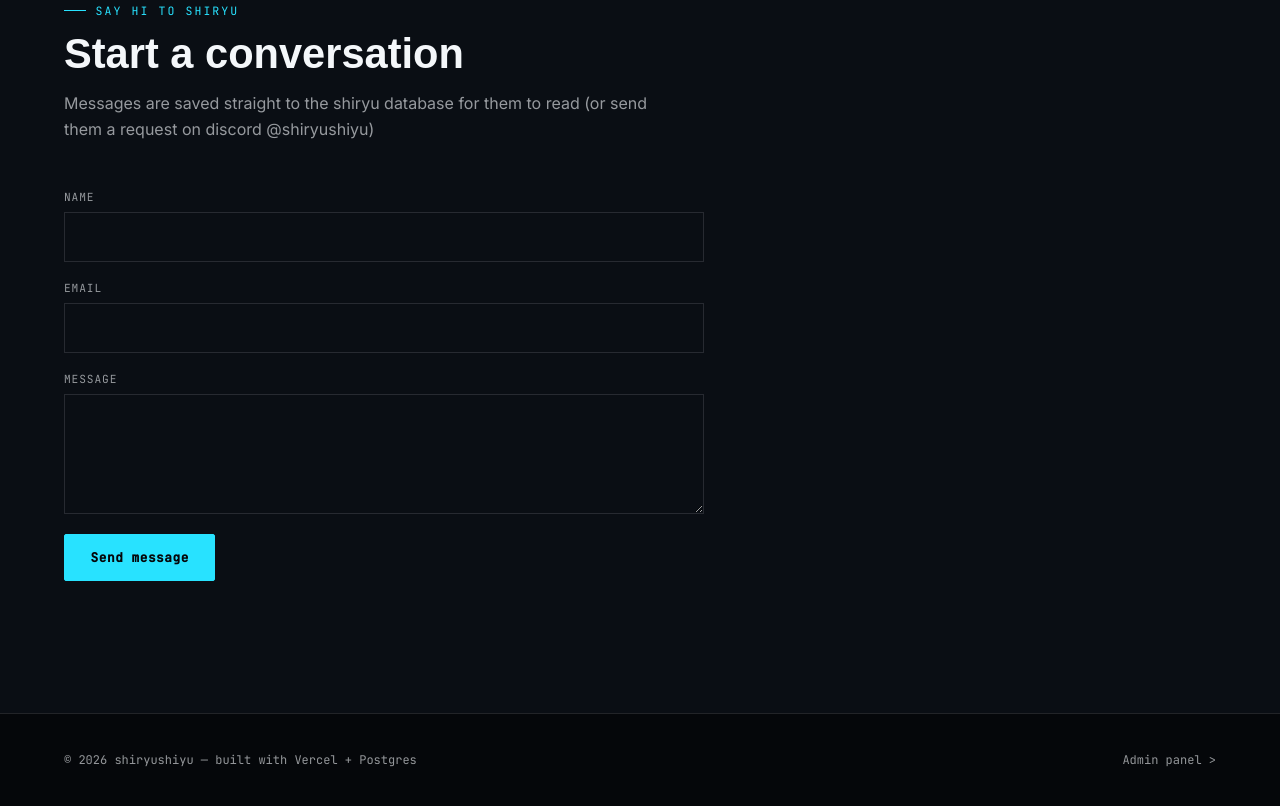
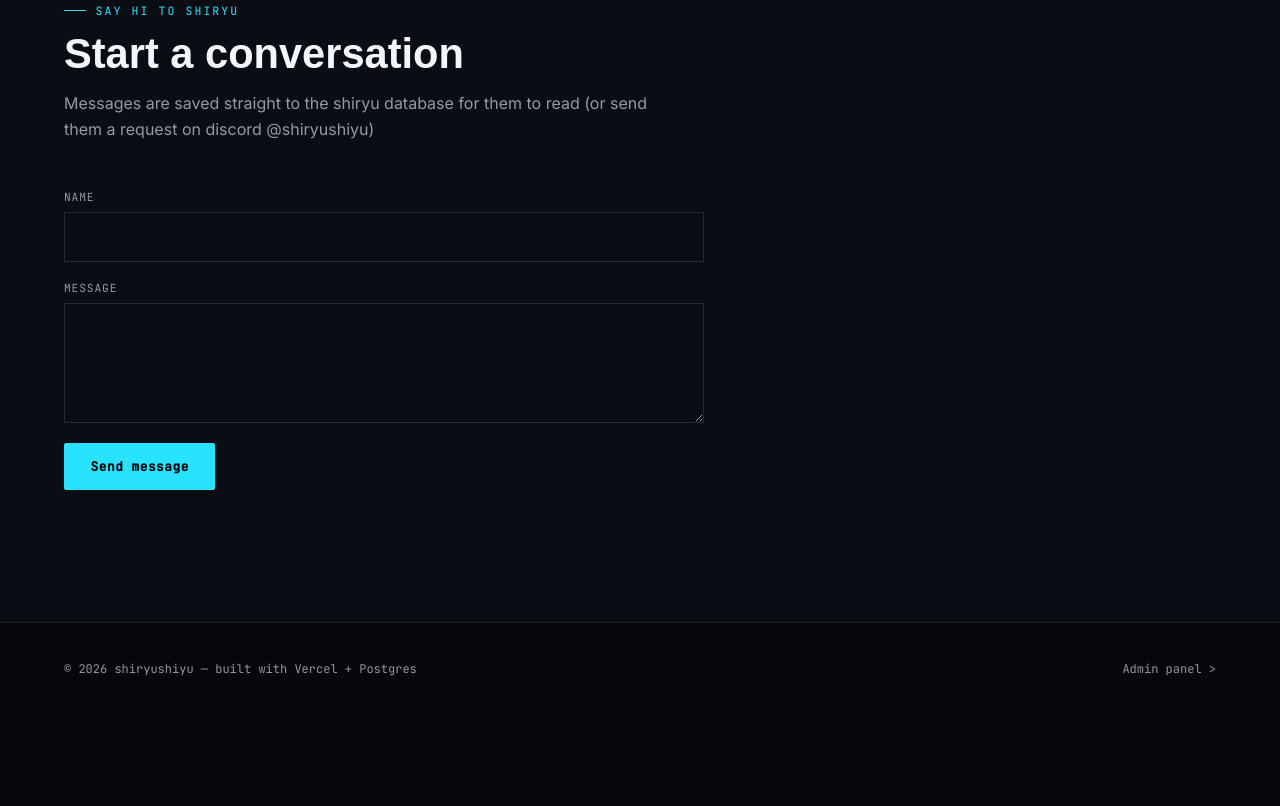
Before and after one commit to shiryushiyu/shiryuweb, a website: page public/index.html in a window 1280 px wide. Shown: the part 2414-3220 px from the top of the page. After the commit the page ends 3129 px from the top, so only its background shows below. Drawn offline with Linux system fonts and the light colour scheme; no server answers; a web font is replaced by a local one.

Commit message:
Removed the email options cause its bad

```diff
--- a/public/index.html
+++ b/public/index.html
@@ -84,10 +84,6 @@
       <input id="name" name="name" type="text" required>
     </div>
     <div class="field">
-      <label for="email">Email</label>
-      <input id="email" name="email" type="email" required>
-    </div>
-    <div class="field">
       <label for="message">Message</label>
       <textarea id="message" name="message" required></textarea>
     </div>
```
